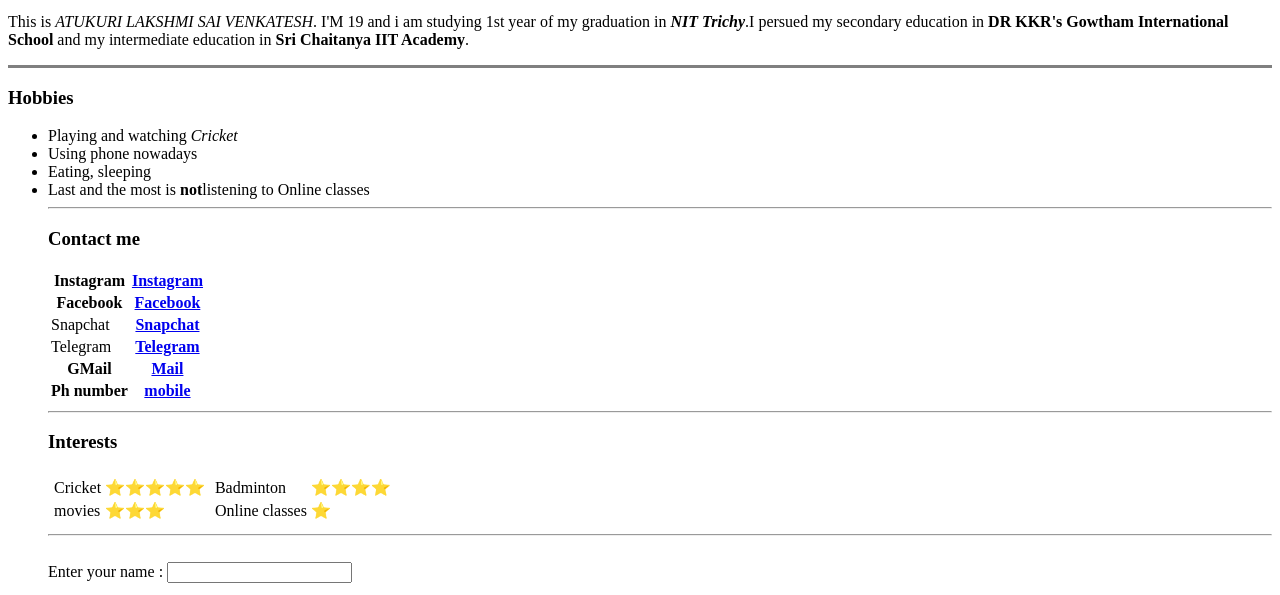
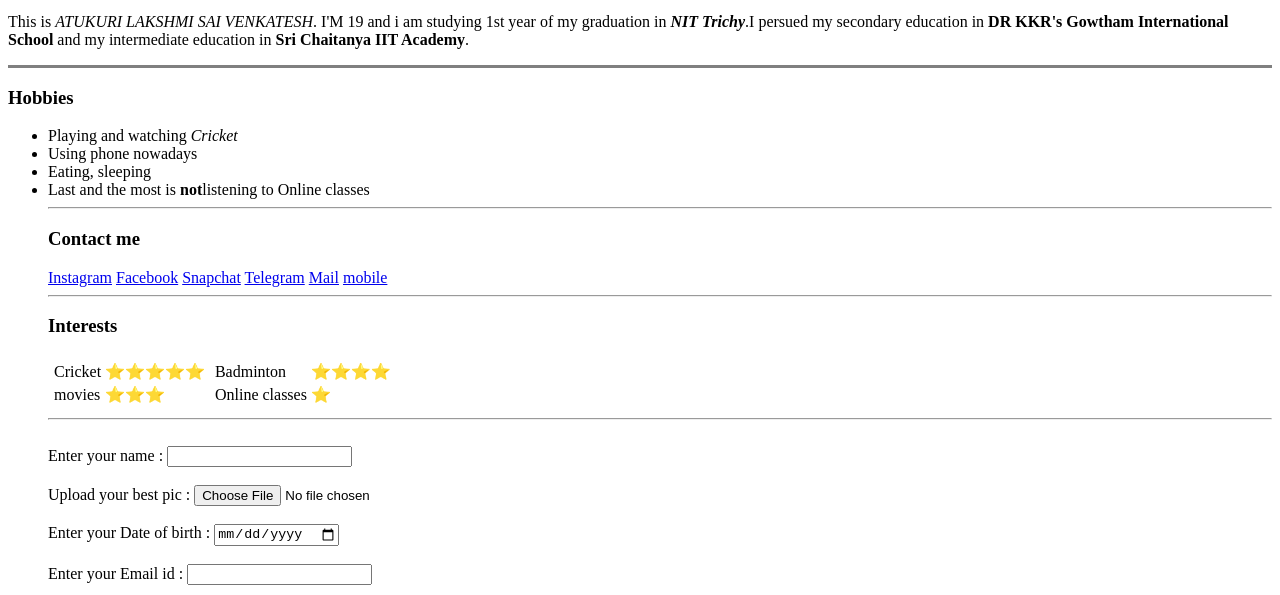
Before and after one commit to ALSVenky/HTML-MySite, a plain HTML site: page index.html in a window 1280 px wide. Shown: the part 205-800 px from the top of the page. Drawn offline with Linux system fonts and the light colour scheme.

Commit message:
Update index.html

```diff
--- a/index.html
+++ b/index.html
@@ -41,35 +41,13 @@
 <hr>
 <h3>Contact me</h3>
 
-    <table>
-      <tr>
-        <th>Instagram</th>
-        <th><a href="https://instagram.com/hastag_alsvenky?utm_medium=copy_link">Instagram</a></th>
-      </tr>
-      <tr>
-        <th>Facebook</th>
-        <th><a href="https://m.facebook.com/profile.php?id=100009665948286&ref=content_filter">Facebook</a></th>
-      </tr>
-      <tr>
-        <td>Snapchat</td>
-        <th><a href="https://www.snapchat.com/add/als_venky">Snapchat</a></th>
-      </tr>
-      <tr>
-        <td>Telegram</td>
-        <th><a href="https://www.google.com">Telegram</a></th>
-  </tr>
-  <tr>
-    <th>GMail</th>
-    <th> <a href="mailto:atukurivenkatesh2@gmail.com">Mail</a></th>
-  </tr>
 
-    <tr>
-    <th>Ph number</th>
-    <th><a href="tel:9177537099">mobile</a></th>
-  </tr>
-
-
-</table>
+        <a href="https://instagram.com/hastag_alsvenky?utm_medium=copy_link">Instagram</a>
+      <a href="https://m.facebook.com/profile.php?id=100009665948286&ref=content_filter">Facebook</a>
+      <a href="https://www.snapchat.com/add/als_venky">Snapchat</a>
+      <a href="https://www.google.com">Telegram</a>
+   <a href="mailto:atukurivenkatesh2@gmail.com">Mail</a>
+	  <a href="tel:9177537099">mobile</a>
 <hr>
 <h3>Interests</h3>
 <table>
```
